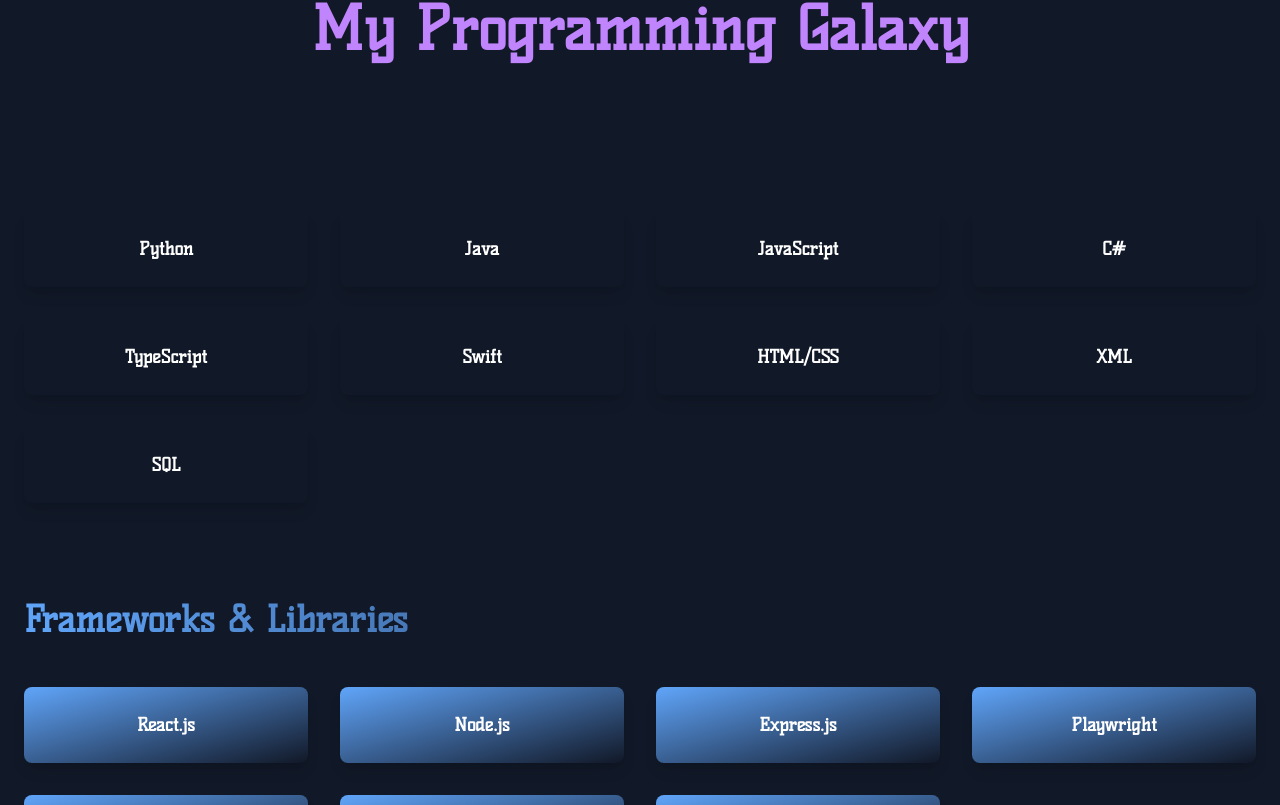
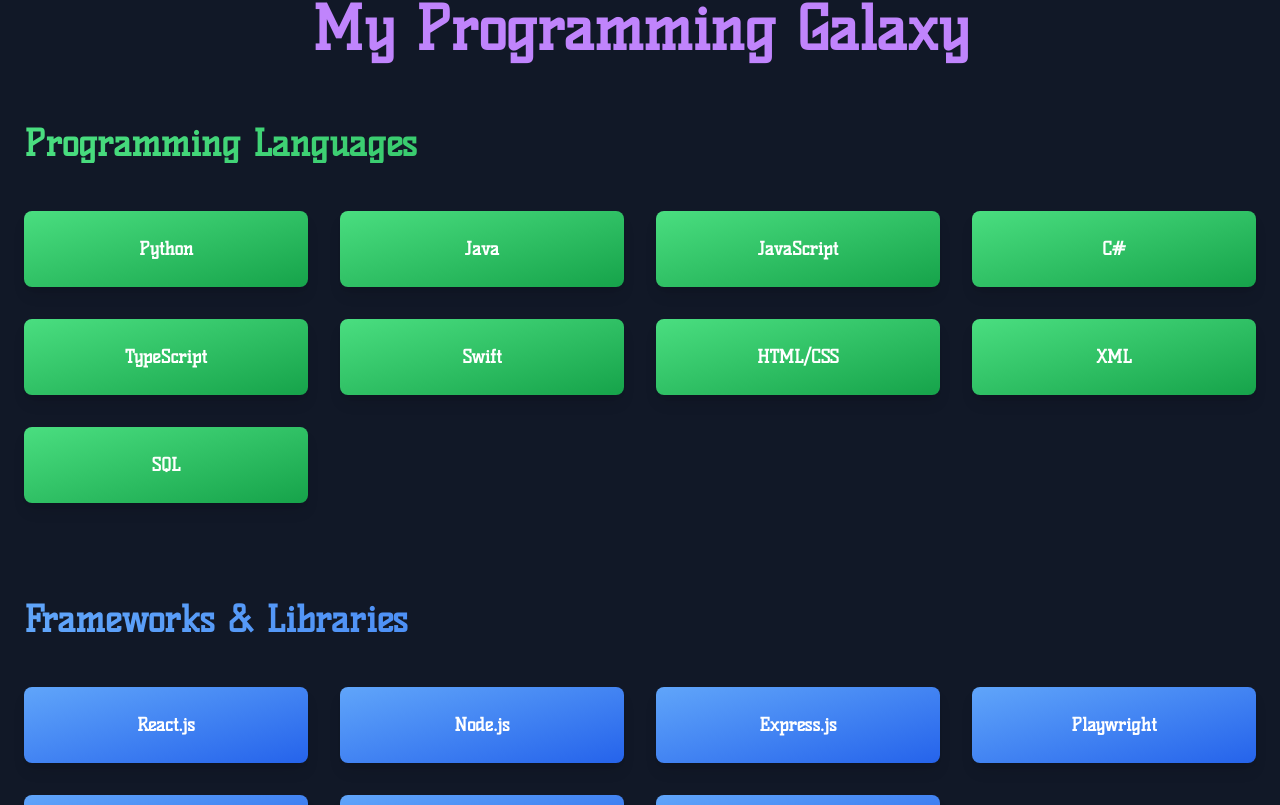
Before and after one commit to zaidokal/zaidokal.github.io, a Next.js app: page /education in a window 1280 px wide. Shown: the part 1457-2262 px from the top of the page. Built offline with nearby package versions, Linux system fonts and the light colour scheme.

Commit message:
Fixing color issue

```diff
--- a/src/components/Desktop/Education/GridItem.tsx
+++ b/src/components/Desktop/Education/GridItem.tsx
@@ -7,9 +7,19 @@
   index: number;
 }
 
-const GridItem: React.FC<GridItemProps> = ({ name, color, index }) => (
+const colorMap: { [key: string]: string } = {
+  green: "bg-gradient-to-br from-green-400 to-green-600",
+  blue: "bg-gradient-to-br from-blue-400 to-blue-600",
+  purple: "bg-gradient-to-br from-purple-400 to-purple-600",
+  yellow: "bg-gradient-to-br from-yellow-400 to-yellow-600",
+};
+
+const GridItem: React.FC<GridItemProps> = ({ name, color, index }) => {
+  const colorClass = colorMap[color] || "bg-gray-200";
+
+  return (
     <motion.div
-    className={`group relative flex items-center justify-center overflow-hidden rounded-lg bg-gradient-to-br p-6 shadow-lg ${color}`}
+      className={`group relative flex items-center justify-center overflow-hidden rounded-lg p-6 shadow-lg ${colorClass}`}
       initial={{ opacity: 0, scale: 0.8 }}
       whileInView={{ opacity: 1, scale: 1 }}
       transition={{
@@ -21,5 +31,6 @@
       <p className="text-lg font-semibold text-white">{name}</p>
     </motion.div>
   );
+};
 
 export default GridItem;
--- a/src/components/Desktop/Education/TechnologiesSection.tsx
+++ b/src/components/Desktop/Education/TechnologiesSection.tsx
@@ -7,6 +7,13 @@
   items: string[];
   color: string;
 }
+
+const colorMap: { [key: string]: string } = {
+  green: "bg-gradient-to-br from-green-400 to-green-600",
+  blue: "bg-gradient-to-br from-blue-400 to-blue-600",
+  purple: "bg-gradient-to-br from-purple-400 to-purple-600",
+  yellow: "bg-gradient-to-br from-yellow-400 to-yellow-600",
+};
 
 const TechnologiesSection: React.FC<{ technologies: Technology[] }> = ({
   technologies,
@@ -20,11 +27,14 @@
       {technologies.map((tech, idx) => (
         <div key={idx} className="container mx-auto px-6">
           <h3
-            className={`bg-gradient-to-r bg-clip-text text-4xl font-bold text-transparent ${tech.color} mb-12`}
+            className={`bg-gradient-to-r bg-clip-text text-4xl font-bold text-transparent ${
+              colorMap[tech.color] ||
+              "bg-gradient-to-r from-gray-400 to-gray-600"
+            } mb-12`}
           >
             {tech.category}
           </h3>
-          <div className="${tech.color} grid grid-cols-2 gap-8 md:grid-cols-3 lg:grid-cols-4">
+          <div className="grid grid-cols-2 gap-8 md:grid-cols-3 lg:grid-cols-4">
             {tech.items.map((item, i) => (
               <GridItem key={i} name={item} color={tech.color} index={i} />
             ))}
--- a/src/data/ExtracurricularsData.ts
+++ b/src/data/ExtracurricularsData.ts
@@ -1,10 +1,10 @@
 const Extracurriculars = [
-  { title: "Aero Design Western", color: "from-blue-400 to-blue-600" },
-  { title: "We Bots", color: "from-purple-400 to-purple-600" },
-  { title: "WEC", color: "from-green-400 to-green-600" },
-  { title: "WEC Programming", color: "from-yellow-400 to-yellow-600" },
-  { title: "Hack Western 8", color: "from-green-400 to-green-600" },
-  { title: "Hack Western 9", color: "from-blue-400 to-blue-600" },
+  { title: "Aero Design Western", color: "blue" },
+  { title: "We Bots", color: "purple" },
+  { title: "WEC", color: "green" },
+  { title: "WEC Programming", color: "yellow" },
+  { title: "Hack Western 8", color: "green" },
+  { title: "Hack Western 9", color: "blue" },
 ];
 
 export default Extracurriculars;
--- a/src/data/technologiesData.ts
+++ b/src/data/technologiesData.ts
@@ -12,7 +12,7 @@
       "XML",
       "SQL",
     ],
-    color: "bg-gradient-to-br from-green-400 to-green-600",
+    color: "green",
   },
   {
     category: "Frameworks & Libraries",
@@ -25,17 +25,17 @@
       "Unity",
       "JavaFX",
     ],
-    color: "bg-gradient-to-br from-blue-400 to-blue-600",
+    color: "blue",
   },
   {
     category: "Databases",
     items: ["MongoDB", "JavaDB", "MySQL", "SQL"],
-    color: "bg-gradient-to-br from-purple-400 to-purple-600",
+    color: "purple",
   },
   {
     category: "Tools & Platforms",
     items: ["Git", "AWS", "GCP", "Gradle"],
-    color: "bg-gradient-to-br from-yellow-400 to-yellow-600",
+    color: "yellow",
   },
 ];
 
```
Lines whose indentation alone changed are shown as unchanged.
